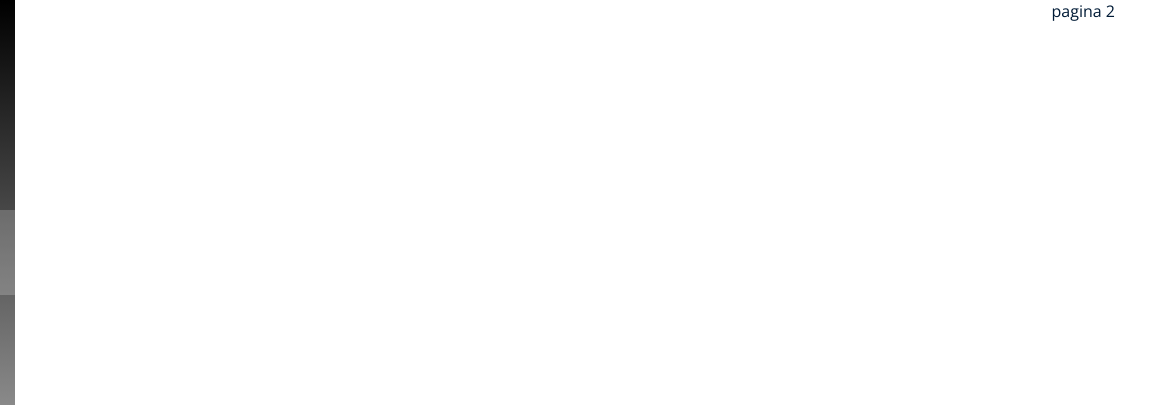
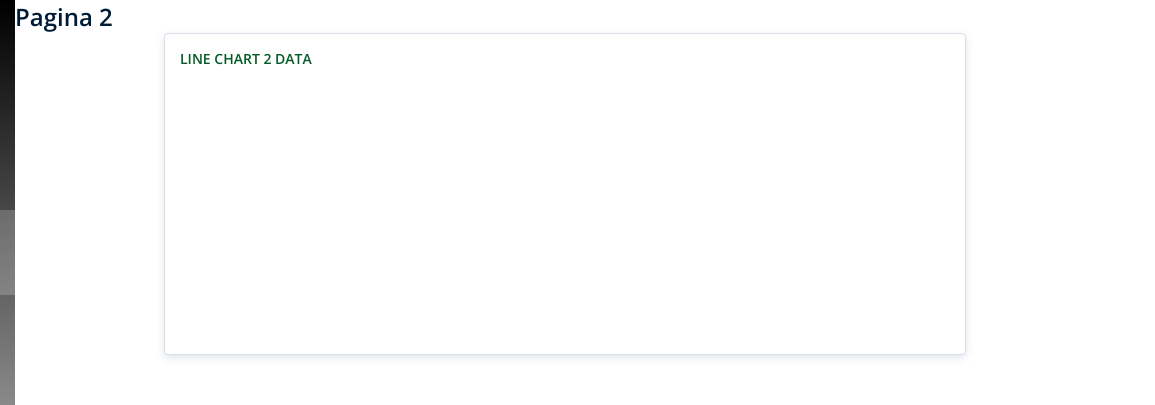
Before and after one commit to silvanoamaral/projeto-semantix, a React app: page /time-data in a window 1280 px wide. Shown: the top 405 px of the page, 125-1280 px from the left. Built offline with nearby package versions, Linux system fonts and the light colour scheme; no server answers.

Commit message:
Aplicando grafico line

```diff
--- /dev/null
+++ b/src/components/LineChart/index.js
@@ -0,0 +1,21 @@
+import React from 'react'
+import { Line } from 'react-chartjs-2'
+
+const LineChart = props => {
+  const {
+    data,
+    refs,
+    options
+  } = props
+
+  return <div className="chart__line">
+    <Line
+      ref={refs}
+      data={data}
+      options={options}
+      height={250}
+    />
+  </div>
+}
+
+export default LineChart
--- a/src/view/Page1/Page1.scss
+++ b/src/view/Page1/Page1.scss
@@ -24,4 +24,10 @@ $shadow: 0 3px 8px 0 rgba(62, 100, 146, 0.16);
       margin-bottom: 15px;
     }
   }
+
+  &__line {
+    .row {
+      width: 70%;
+    }
+  }
 }
--- a/src/view/Page2/index.js
+++ b/src/view/Page2/index.js
@@ -1,7 +1,95 @@
-import React from 'react'
+import React, { useState, useEffect, useRef } from 'react'
+import axios from 'axios'
+
+import './Page2.scss'
+
+import LineChart from '../../components/LineChart'
 
 const Page2 = () => {
-  return 'pagina 2'
+  const [data, setData] = useState(false)
+
+  const chartLine = useRef()
+
+  const options = {
+    responsive: true,
+    maintainAspectRatio: false,
+    legend: {
+      align: 'end',
+      labels: {
+        boxWidth: 5,
+        usePointStyle: true,
+        strokeStyle: Color,
+        padding: 25
+      }
+    },
+    scales: {
+      xAxes: [
+        {
+          gridLines: {
+            display: true,
+            borderDash: [3, 3]
+          }
+        }
+      ],
+      yAxes: [
+        {
+          gridLines: {
+            display: true,
+            borderDash: [3, 3]
+          }
+        }
+      ]
+    }
+  }
+
+  useEffect(() => {
+    const resultAnual = axios('api/result', { params: { path: 'time-data' } })
+
+    resultAnual.then(res => {
+      const dataToday = res.data.today.map(item => item.value)
+      const dataYesterday = res.data.yesterday.map(item => item.value)
+      const label = res.data.today.map(item => item.label)
+
+      const data = {
+        labels: label,
+        datasets: [
+          {
+            label: "Today",
+            fill: false,
+            borderCapStyle: 'butt',
+            pointBackgroundColor: '#fff',
+            lineTension: 0.1,
+            borderColor: '#303F9F',
+            borderWidth: 2,
+            borderDash: [0, 0],
+            data: dataToday
+          },
+          {
+            label: "Yesterday",
+            fill: false,
+            pointBackgroundColor: '#fff',
+            lineTension: 0.1,
+            borderColor: '#BF3FFF',
+            borderWidth: 2,
+            data: dataYesterday
+          }
+        ]
+      }
+      setData(data)
+    })
+  },[])
+
+  return <div className="content">
+  <h2>Pagina 2</h2>
+  <div className="chart chart__line">
+    <div className="row">
+      <strong>Line Chart 2 Data</strong>
+      {data &&
+        <LineChart refs={chartLine} data={data} options={options} />
+      }
+    </div>
+  </div>
+</div>
 }
 
 export default Page2
```
